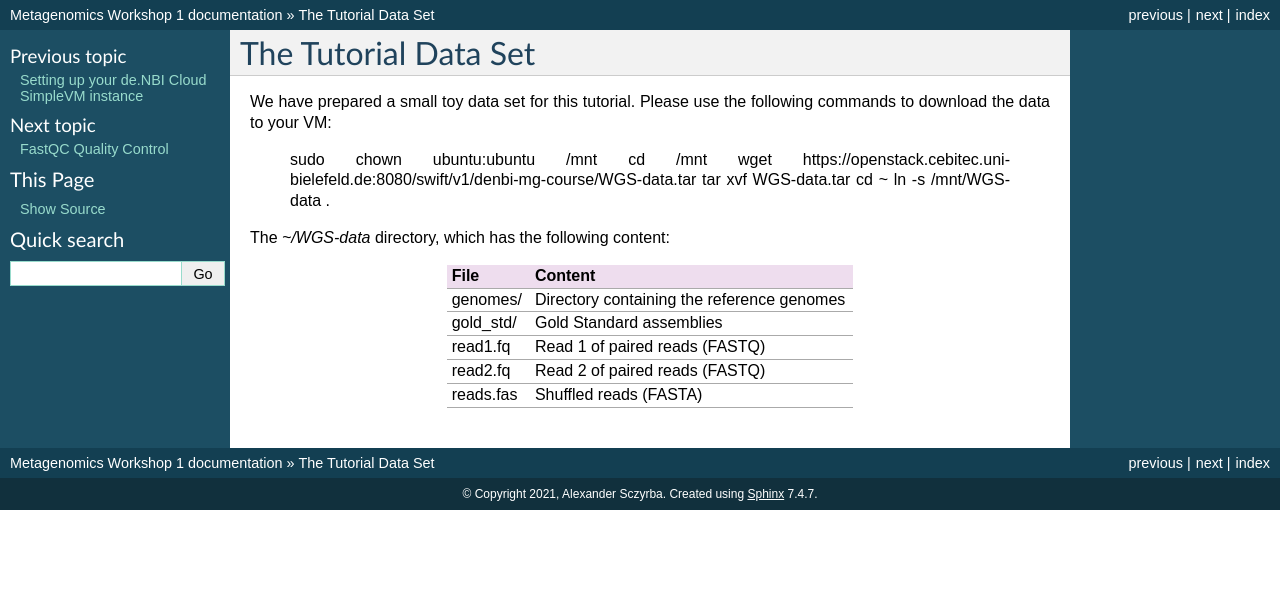
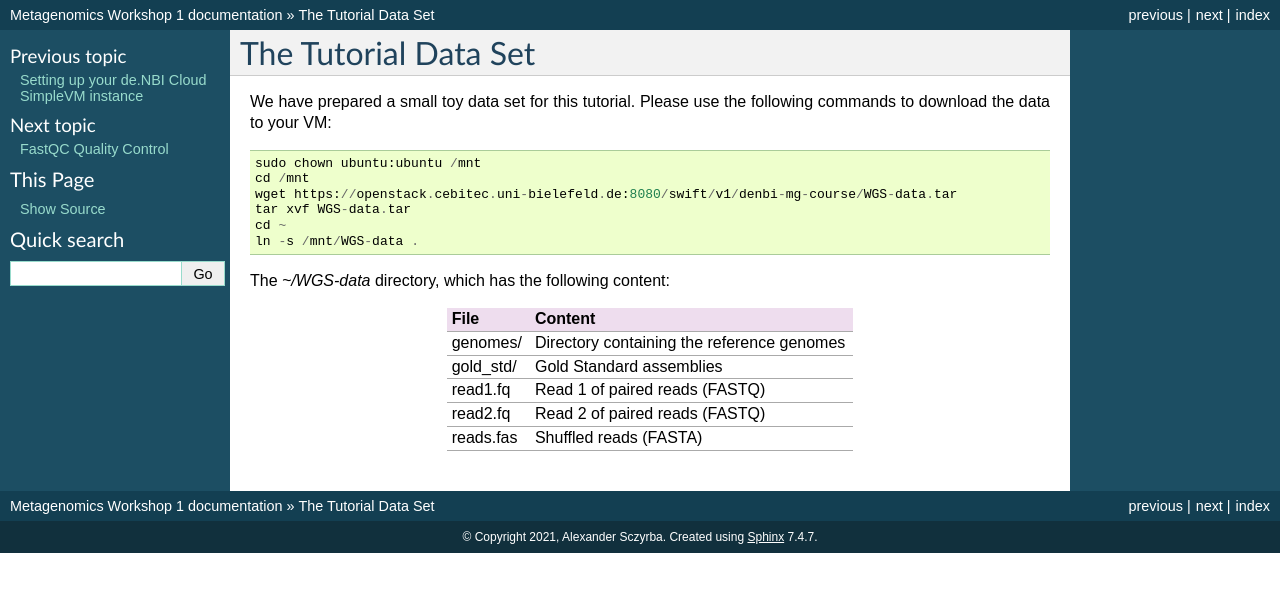
Before and after one commit to metagenomics/metagenomics-workshop, a Sphinx documentation site: the page built from docs/data.rst, in a window 1280 px wide. Shown: the top 592 px of the page. Built offline with Sphinx 7.4.7, drawn with Linux system fonts in a browser that asks for light colours.

```diff
--- a/docs/data.rst
+++ b/docs/data.rst
@@ -2,7 +2,7 @@ The Tutorial Data Set
 ================================
 
 We have prepared a small toy data set for this tutorial. Please use the
-following commands to download the data to your VM:
+following commands to download the data to your VM::
 
   sudo chown ubuntu:ubuntu /mnt
   cd /mnt
```
